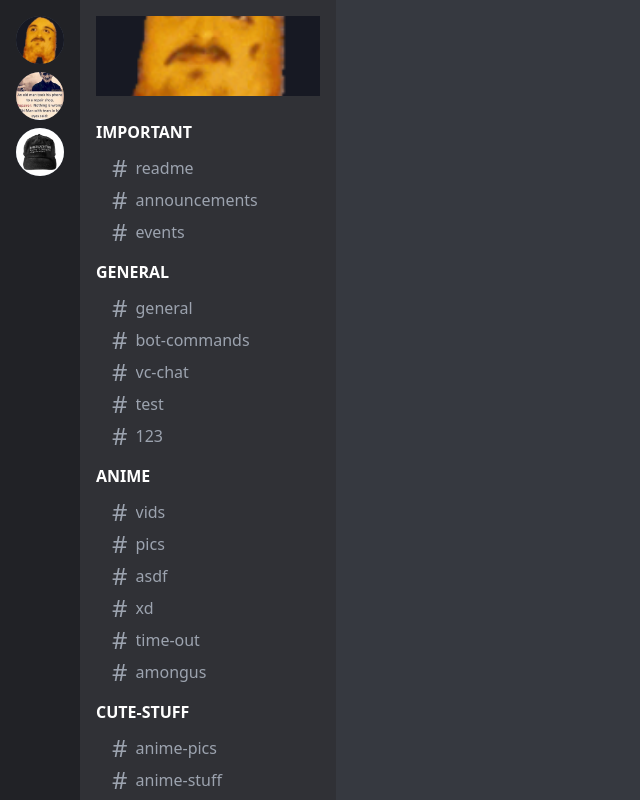
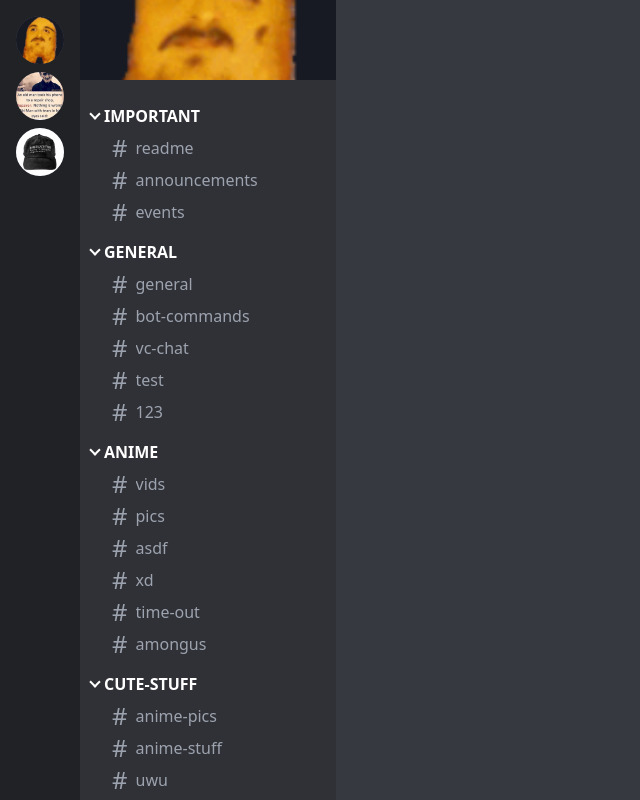
Before and after one commit to hopgrab/Discord-Offline-Proj, a React (Vite) app: page / in a window 1280 px wide. Shown: the whole page, without its empty margins (0-640 px from the left). Built offline with nearby package versions, Linux system fonts and the light colour scheme.

Commit message:
collapse

```diff
--- a/src/App.jsx
+++ b/src/App.jsx
@@ -39,15 +39,18 @@ function Category(props) {
   const [isTabOpen, setTabOpen] = useState(true);
 
   return (
-    <div className="flex flex-col gap-2">
+    <div className="pl-4 collapse gap-2">
+      <input type="checkbox" defaultChecked className="h-5 min-h-5" />
       <button
         onClick={() => setTabOpen(!isTabOpen)}
-        className="w-full text-left text-white font-bold uppercase"
+        className="w-full text-left text-white font-bold uppercase collapse-title p-0 min-h-5 h-5 flex"
       >
-        {props.title}
+        <p className="translate-x-[-5px] translate-y-[-4px]">
+          <i className="arrow down size-2"></i>
+        </p>
+        <p>{props.title}</p>
       </button>
-      {isTabOpen && (
-        <div className="pl-4">
+      <div className="collapse-content pl-4 !pb-0 pr-0">
         {props.tabChannels.map((channel, index) => (
           <button
             key={index}
@@ -58,7 +61,6 @@ function Category(props) {
           </button>
         ))}
       </div>
-      )}
     </div>
   );
 }
@@ -67,7 +69,7 @@ function Channels() {
   const tab1Channels = ['readme', 'announcements', 'events'];
   const tab2Channels = ['general', 'bot-commands', 'vc-chat', 'test', '123'];
   return (
-    <div className="bg-[#303136] w-64 p-4 flex flex-col gap-3 overflow-auto">
+    <div className="bg-[#303136] w-64 flex flex-col gap-3 overflow-auto">
       {/* Top Image - Di pa implemented na maayos need to mag change after mag swap server */}
       <img
         src={`./src/assets/${images[0]}`}
--- a/src/index.css
+++ b/src/index.css
@@ -1,3 +1,15 @@
 @tailwind base;
 @tailwind components;
 @tailwind utilities;
+
+.arrow {
+  border: solid white;
+  border-width: 0 2px 2px 0;
+  display: inline-block;
+  padding: 3px;
+}
+
+.down {
+  transform: rotate(45deg);
+  -webkit-transform: rotate(45deg);
+}
```
Lines whose indentation alone changed are shown as unchanged.
